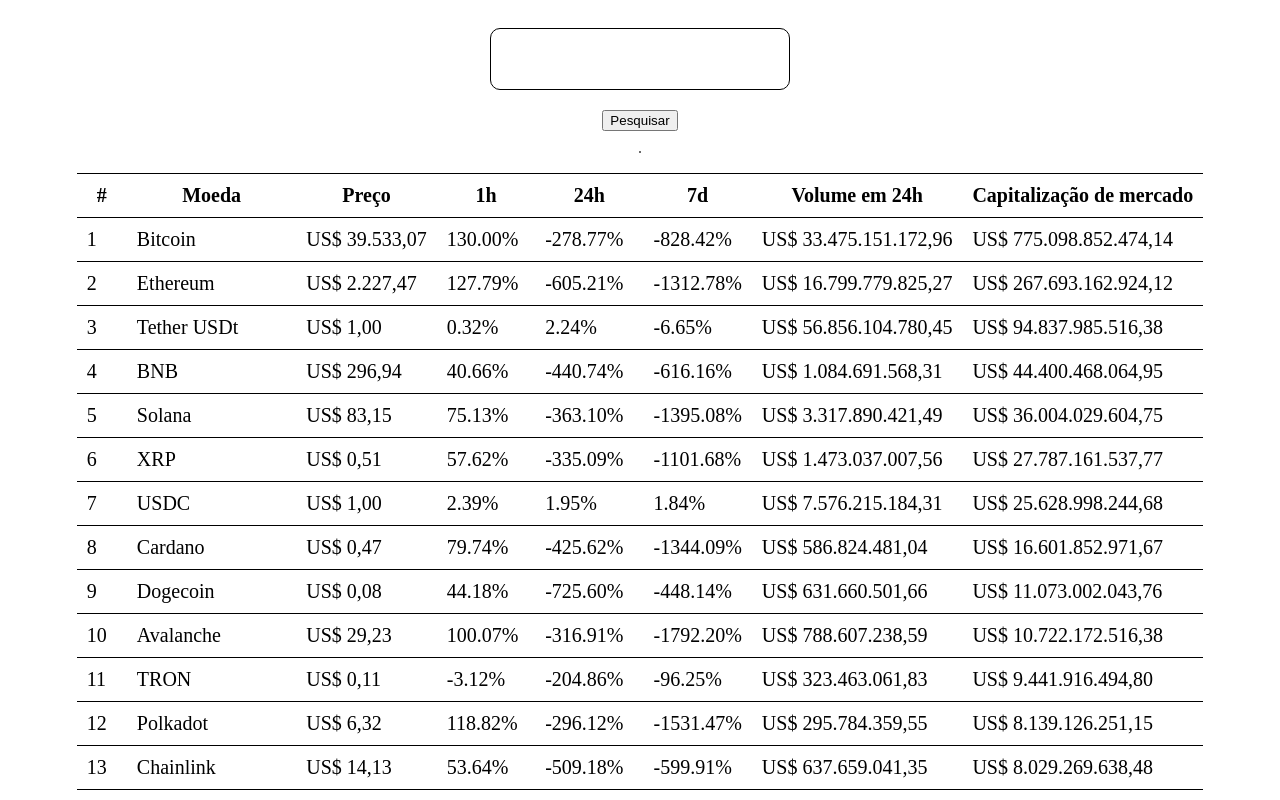
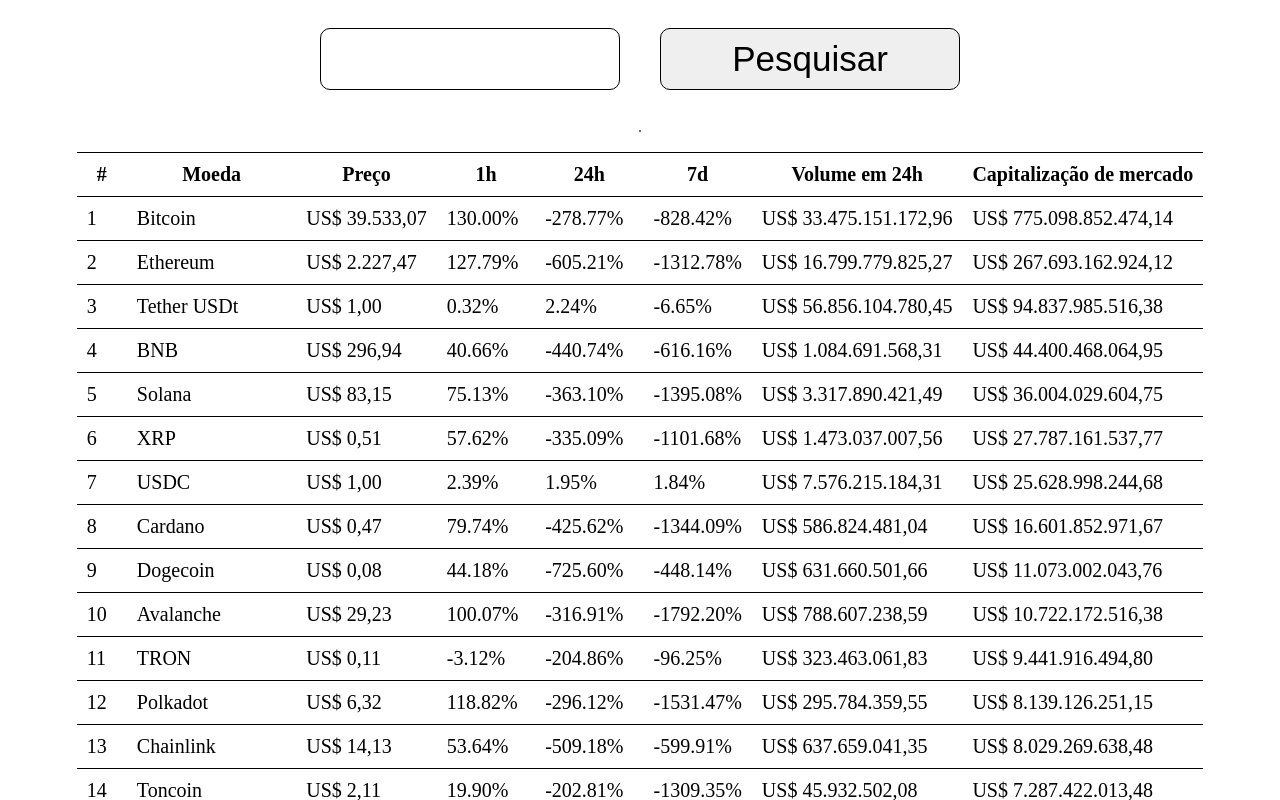
Before and after one commit to netoelix/TokenPulse, a React (Vite) app: page / in a window 1280 px wide. Shown: the top 800 px of the page. Built offline with nearby package versions, Linux system fonts and the light colour scheme.

Commit message:
Starting styling the price component

```diff
--- a/src/components/Price.tsx
+++ b/src/components/Price.tsx
@@ -1,4 +1,5 @@
 import { useState } from 'react';
+import { PriceContainer } from '../styles/StylePrice';
 
 interface TesteProps {
   priceAPI: number;
@@ -16,14 +17,15 @@
   };
 
   return (
-    <div>
+    <PriceContainer>
       <input type="number" value={ quantity } onChange={ handleChange } />
       <p>
         O valor total é:
+        {' '}
         {calculateValue(data.data[0].quote.USD.price).toLocaleString('pt-BR', {
           style: 'currency', currency: 'USD' })}
       </p>
-    </div>
+    </PriceContainer>
   );
 }
 
--- a/src/components/Search.tsx
+++ b/src/components/Search.tsx
@@ -19,12 +19,14 @@
 
   return (
     <SearchContainer>
+      <div>
         <input
           type="search"
           value={ searchTerm }
           onChange={ (e) => setSearchTerm(e.target.value) }
         />
         <button onClick={ handleSearch }>Pesquisar</button>
+      </div>
       <table>
         {filteredData.length === 0 ? ''
           : (
--- a/src/styles/StylePrice.ts
+++ b/src/styles/StylePrice.ts
@@ -0,0 +1,24 @@
+import styled from 'styled-components';
+
+export const PriceContainer = styled.section`
+    display: flex;
+    flex-direction: row;
+    flex-wrap: wrap;
+    align-content: center;
+    justify-content: center;
+    align-items: center;
+    border-radius: 10px;
+    border: 1px solid black;
+    margin: 20px;
+
+    input {
+        width: 130px;
+        font-size: 35px;
+        text-align: center;
+        padding: 10px;
+    }
+    p {
+        font-size: 35px;
+        padding: 10px;
+    }
+`;
--- a/src/styles/StyleSearch.ts
+++ b/src/styles/StyleSearch.ts
@@ -18,21 +18,35 @@
         margin: 20px;
     }
 
+    button {
+        width: 300px;
+        font-size: 35px;
+        text-align: center;
+        padding: 10px;
+        border-radius: 10px;
+        border: 1px solid black;
+        margin: 20px;
+    }
+
     table {
         border-spacing: 0;
         border: 1px solid black;
         border-radius: 10px;
         margin: 20px;
     }
+
     tr {
     }
+
     .hoverElement:hover {
         background-color: grey;
     }
+
     th {
         padding: 10px;
         font-size: 20px;
     }
+
     td {
         border-top: 1px solid black;
         padding: 10px;
```
Lines whose indentation alone changed are shown as unchanged.
